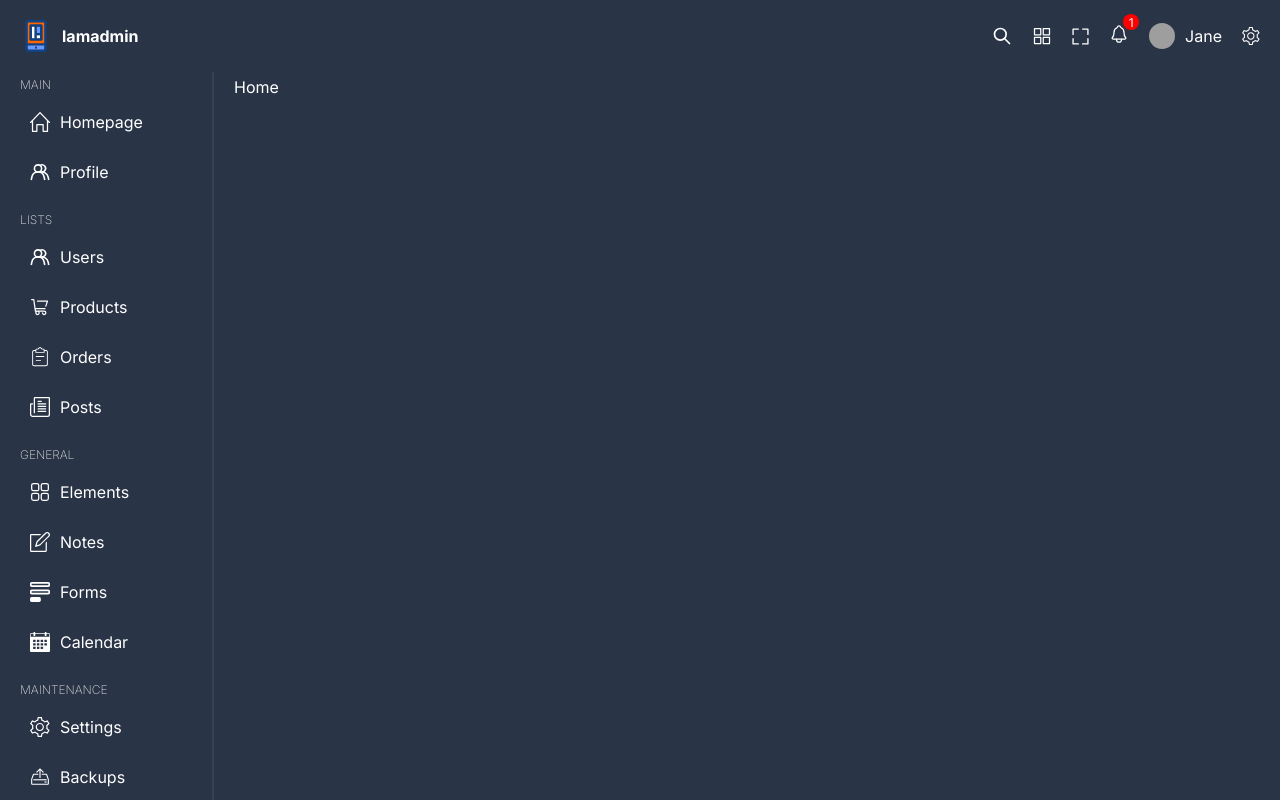
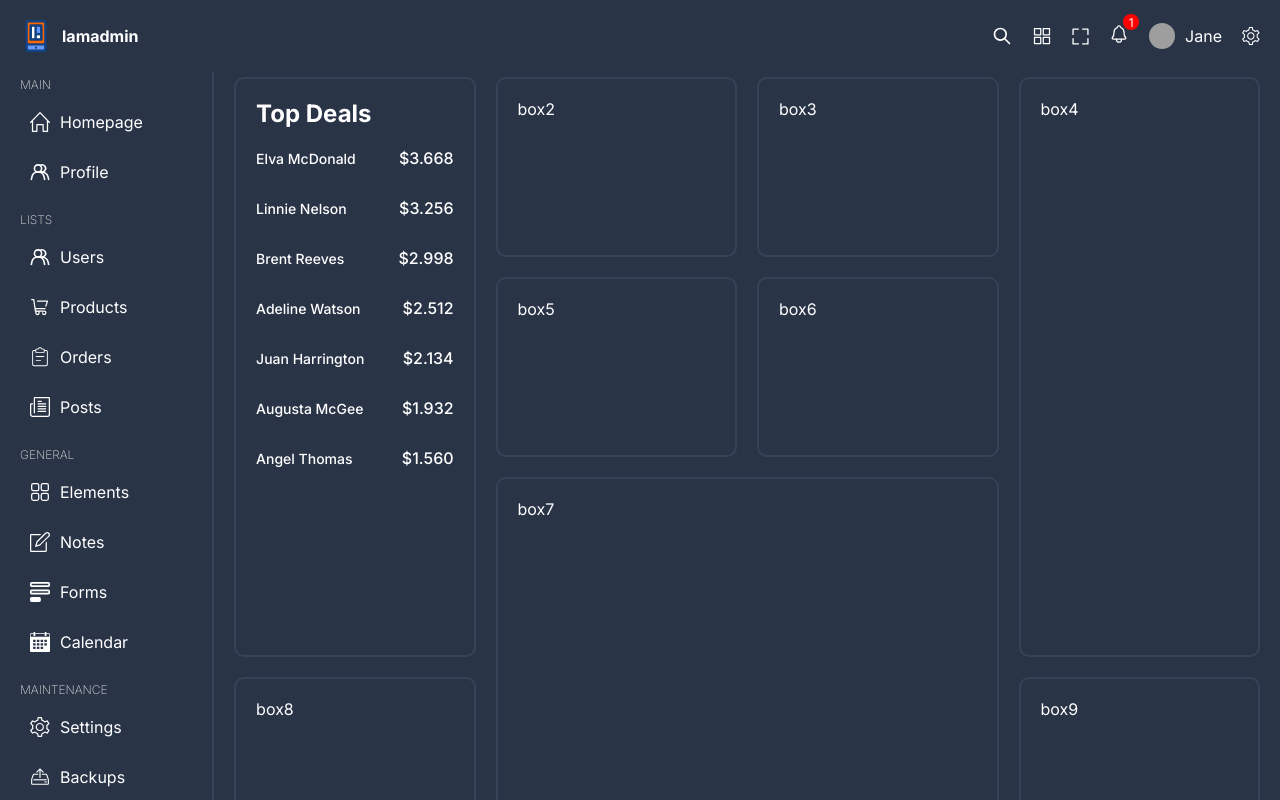
Before and after one commit to Darthdevv/React-Admin-Dashboard, a React (Vite) app: page / in a window 1280 px wide. Shown: the top 800 px of the page. Built offline with nearby package versions, Linux system fonts and the light colour scheme; grey boxes are pictures that could not be loaded.

Commit message:
⚛️  style: TopBox component

```diff
--- /dev/null
+++ b/src/components/Topbox/Topbox.tsx
@@ -0,0 +1,26 @@
+import "./topbox.scss";
+import { topDealUsers } from "../../data.ts";
+
+const TopBox = () => {
+  return (
+    <div className="topBox">
+      <h1>Top Deals</h1>
+      <div className="list">
+        {topDealUsers.map((user) => (
+          <div className="listItem" key={user.id}>
+            <div className="user">
+              <img src={user.img} alt="" />
+              <div className="userTexts">
+                <span className="username">{user.username}</span>
+                <span className="email">{user.email}</span>
+              </div>
+            </div>
+            <span className="amount">${user.amount}</span>
+          </div>
+        ))}
+      </div>
+    </div>
+  );
+};
+
+export default TopBox;
--- /dev/null
+++ b/src/components/Topbox/topbox.scss
@@ -0,0 +1,64 @@
+@import "../../styles/responsive.scss";
+
+.topBox {
+  h1 {
+    margin-bottom: 20px;
+
+    @include xxl{
+      font-size: 24px;
+    }
+  }
+
+  .list {
+    .listItem {
+      display: flex;
+      align-items: center;
+      justify-content: space-between;
+      margin-bottom: 30px;
+
+      .user {
+        display: flex;
+        gap: 20px;
+
+        img {
+          width: 40px;
+          height: 40px;
+          border-radius: 50%;
+          object-fit: cover;
+
+          @include xxl{
+            display: none;
+          }
+          @include lg{
+            display: block;
+          }
+        }
+
+        .userTexts {
+          display: flex;
+          flex-direction: column;
+          gap: 5px;
+
+          .username {
+            font-size: 14px;
+            font-weight: 500;
+          }
+          .email {
+            font-size: 12px;
+
+            @include xxl{
+              display: none;
+            }
+            @include lg{
+              display: block;
+            }
+          }
+        }
+      }
+
+      .amount {
+        font-weight: 500;
+      }
+    }
+  }
+}
--- a/src/pages/home/Home.tsx
+++ b/src/pages/home/Home.tsx
@@ -1,9 +1,20 @@
 import './home.scss'
+import TopBox from '../../components/Topbox/Topbox';
 
 const Home = () => {
   return (
-    <div className="home">Home</div>
-  )
+    <div className="home">
+      <div className="box box1"><TopBox/></div>
+      <div className="box box2">box2</div>
+      <div className="box box3">box3</div>
+      <div className="box box4">box4</div>
+      <div className="box box5">box5</div>
+      <div className="box box6">box6</div>
+      <div className="box box7">box7</div>
+      <div className="box box8">box8</div>
+      <div className="box box9">box9</div>
+    </div>
+  );
 }
 
 export default Home
--- a/src/pages/home/home.scss
+++ b/src/pages/home/home.scss
@@ -1,3 +1,27 @@
+@import '../../styles/variables.scss';
+
+
 .home{
   background-color: transparent;
+  display: grid;
+  gap: 20px;
+  grid-template-columns: repeat(4, 1fr);
+  grid-auto-rows: minmax(180px, auto);
+
+
+  .box{
+    padding: 20px;
+    border-radius: 10px;
+    border: 2px solid $soft-bg;
+  }
+
+  .box1, .box4{
+    grid-column: span 1;
+    grid-row: span 3;
+  }
+
+  .box7{
+    grid-column: span 2;
+    grid-row: span 2;
+  }
 }
```
